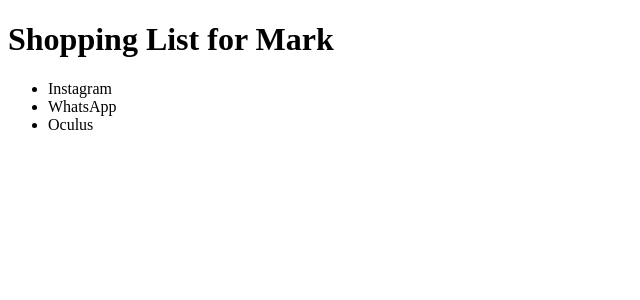
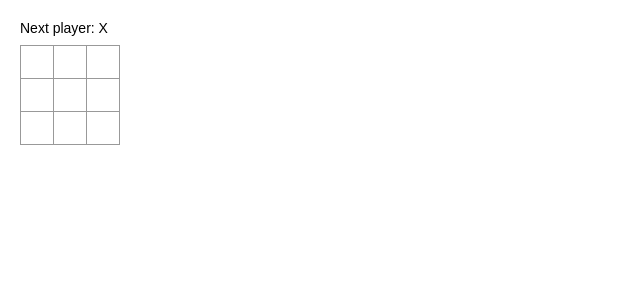
Before and after one commit to amenoyoya/react-tuto, a React app: page / in a window 1280 px wide. Shown: the top 300 px of the page, without its empty margins (0-640 px from the left). Built offline with nearby package versions, Linux system fonts and the light colour scheme.

Commit message:
Test｜チュートリアル準備

```diff
--- /dev/null
+++ b/src/index.css
@@ -0,0 +1,50 @@
+body {
+    font: 14px "Century Gothic", Futura, sans-serif;
+    margin: 20px;
+}
+
+ol, ul {
+    padding-left: 30px;
+}
+
+.board-row:after {
+    clear: both;
+    content: "";
+    display: table;
+}
+
+.status {
+    margin-bottom: 10px;
+}
+
+.square {
+    background: #fff;
+    border: 1px solid #999;
+    float: left;
+    font-size: 24px;
+    font-weight: bold;
+    line-height: 34px;
+    height: 34px;
+    margin-right: -1px;
+    margin-top: -1px;
+    padding: 0;
+    text-align: center;
+    width: 34px;
+}
+
+.square:focus {
+    outline: none;
+}
+
+.kbd-navigation .square:focus {
+    background: #ddd;
+}
+
+.game {
+    display: flex;
+    flex-direction: row;
+}
+
+.game-info {
+    margin-left: 20px;
+}
--- a/src/index.js
+++ /dev/null
@@ -1,5 +0,0 @@
-// モジュール機能を使い mylib.js を読み込む
-import { hello } from "./mylib";
-
-// mylib.jsに定義されたJavaScriptを実行
-hello();
--- a/src/index.jsx
+++ b/src/index.jsx
@@ -1,10 +1,78 @@
 import React from 'react';
 import ReactDOM from 'react-dom';
-// ShoppingListコンポーネントを読み込む
-import ShoppingList from './shopping-list.jsx';
+import './index.css';
 
-// ReactDOMにより id="root" の要素を <ShoppingList name="Mark" /> に置き換える
+/**
+ * Squareコンポーネント｜クリック可能なマス
+ * - Usage: <Square />
+ */
+class Square extends React.Component {
+    render() {
+        return (
+            <button className="square">
+                {/* TODO */}
+            </button>
+        );
+    }
+}
+
+/**
+ * Boardコンポーネント｜3ｘ3のSqureコンポーネントから成るゲーム盤
+ * - Usage: <Board />
+ */
+class Board extends React.Component {
+    renderSquare(i) {
+        return <Square />;
+    }
+
+    render() {
+        const status = 'Next player: X';
+
+        return (
+            <div>
+                <div className="status">{status}</div>
+                <div className="board-row">
+                {this.renderSquare(0)}
+                {this.renderSquare(1)}
+                {this.renderSquare(2)}
+                </div>
+                <div className="board-row">
+                {this.renderSquare(3)}
+                {this.renderSquare(4)}
+                {this.renderSquare(5)}
+                </div>
+                <div className="board-row">
+                {this.renderSquare(6)}
+                {this.renderSquare(7)}
+                {this.renderSquare(8)}
+                </div>
+            </div>
+        );
+    }
+}
+
+/**
+ * Gameコンポーネント｜Boardコンポーネントとゲーム情報を表示
+ * - Usage: <Game />
+ */
+class Game extends React.Component {
+    render() {
+        return (
+            <div className="game">
+                <div className="game-board">
+                    <Board />
+                </div>
+                <div className="game-info">
+                    <div>{/* status */}</div>
+                    <ol>{/* TODO */}</ol>
+                </div>
+            </div>
+        );
+    }
+}
+
+// ========== main ==========
 ReactDOM.render(
-    <ShoppingList name="Mark" />,
+    <Game />,
     document.getElementById('root')
 );
--- a/src/mylib.js
+++ /dev/null
@@ -1,4 +0,0 @@
-// export文を使ってhello関数を定義
-export function hello() {
-    alert("こんにちは！webpack");
-}
--- a/src/shopping-list.jsx
+++ /dev/null
@@ -1,23 +0,0 @@
-import React from 'react';
-
-/**
- * ShoppingListコンポーネント
- * : React.Componentを継承して作成
- *
- * Usage: <ShoppingList name="Mark" />
- */
-export default class ShoppingList extends React.Component {
-    // renderメソッドでコンポーネント内部のHTMLタグを定義
-    render() {
-        return (
-            <div className="shopping-list">
-            <h1>Shopping List for {this.props.name}</h1>
-            <ul>
-                <li>Instagram</li>
-                <li>WhatsApp</li>
-                <li>Oculus</li>
-            </ul>
-            </div>
-        );
-    }
-}
```
Also changed, not shown: 1 other file (tests, documents, lock files or other folders).
